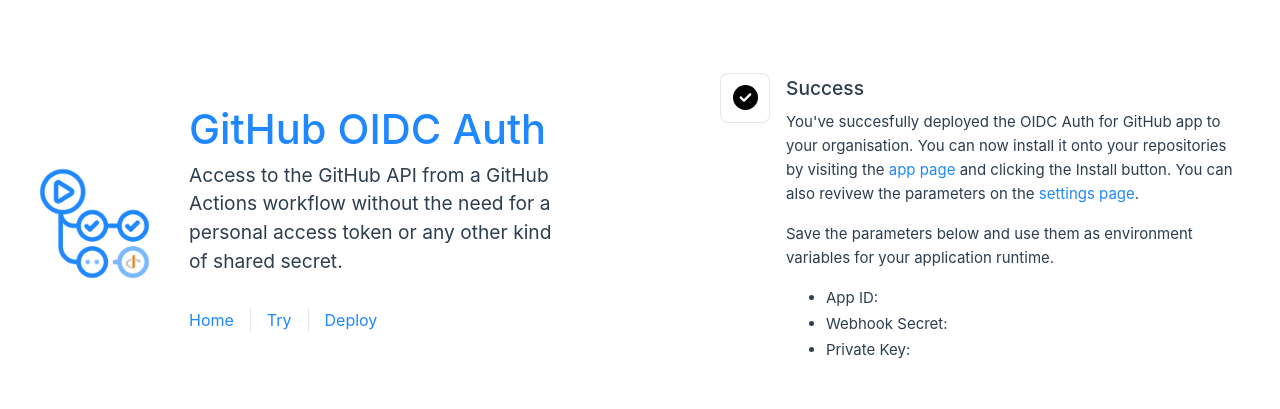
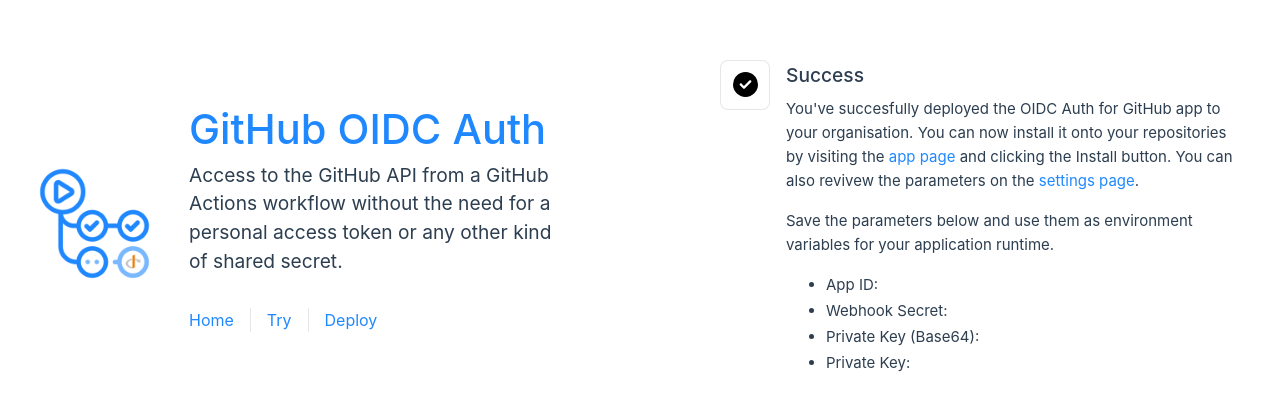
Before and after one commit to helaili/github-oidc-auth-site, a Vue app: page /deployed in a window 1280 px wide. Shown: the part 177-586 px from the top of the page. Built offline with nearby package versions, Linux system fonts and the light colour scheme.

Commit message:
show base64 key

```diff
--- a/src/views/DeployedView.vue
+++ b/src/views/DeployedView.vue
@@ -5,7 +5,10 @@
 
 <script lang="ts">
 import axios from 'axios'
+import { Buffer } from 'buffer';
 import { defineComponent } from 'vue'
+
+const encode = (str: string):string => Buffer.from(str, 'binary').toString('base64');
 
 export default defineComponent({
   data() {
@@ -23,7 +26,6 @@
 
     if (code !== '') {
       axios.post(`https://api.github.com/app-manifests/${code}/conversions`).then(({data}) => {
-        console.log(data)
         this.app_id = data.id
         this.webhook_secret = data.webhook_secret
         this.pem = data.pem
@@ -49,6 +51,7 @@
       <ul>
         <li><label>App ID: </label><code>{{ app_id }}</code></li>
         <li><label>Webhook Secret: </label><code>{{ webhook_secret }}</code></li>
+        <li><label>Private Key (Base64): </label><code>{{ encode(pem) }}</code></li>
         <li><label>Private Key: </label><code>{{ pem }}</code></li>
       </ul>
     </div>
```
